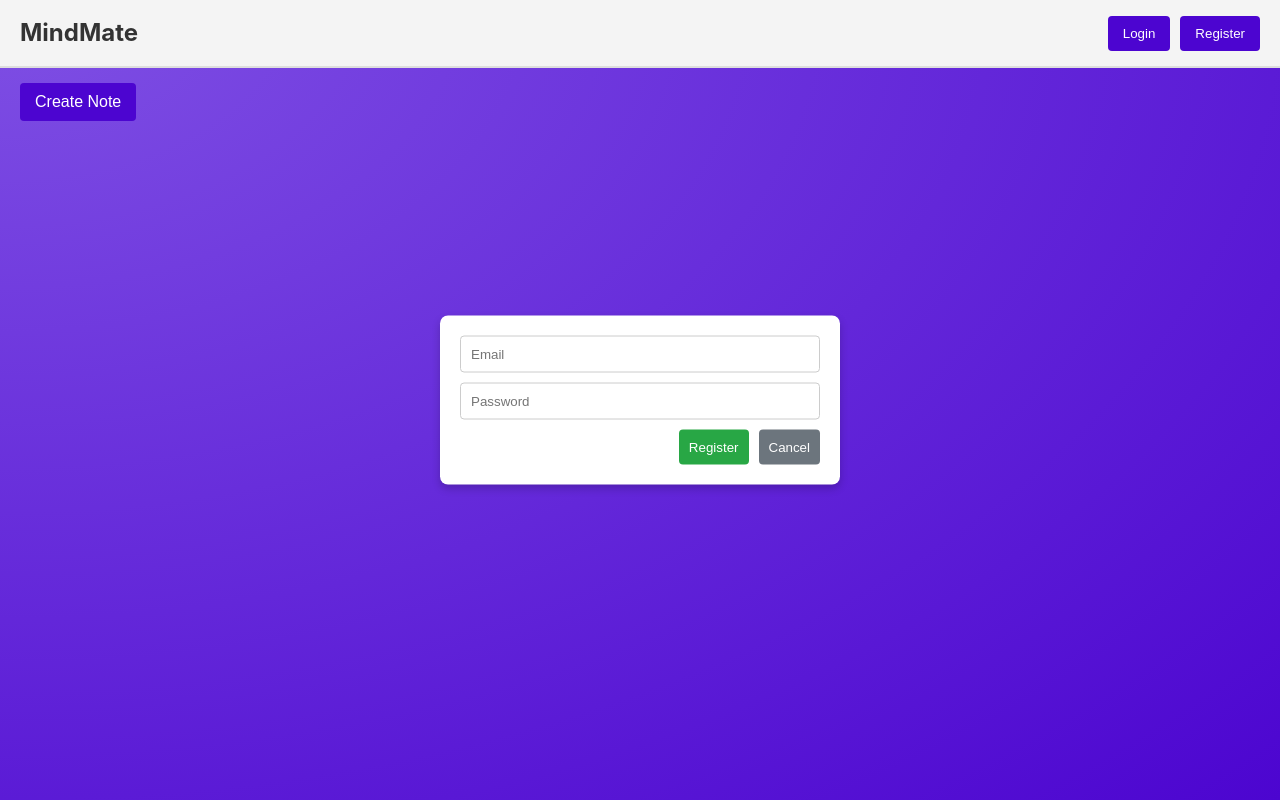
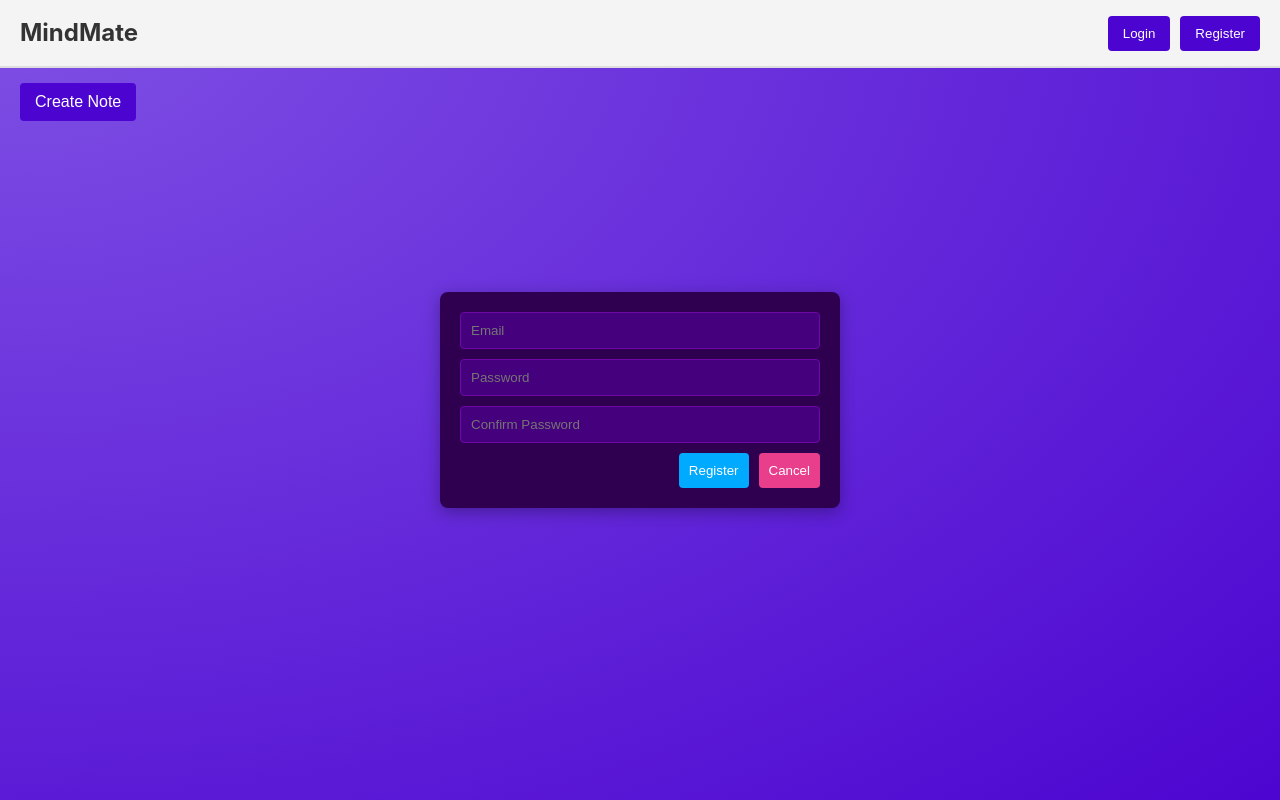
Before and after one commit to MindMate-PEC/MindMate, a React (Vite) app: page / in a window 1280 px wide. Both pictures are taken after a click on the button "Register". Built offline with nearby package versions, Linux system fonts and the light colour scheme.

Commit message:
improved css of register and login form

```diff
--- a/index.html
+++ b/index.html
@@ -3,7 +3,7 @@
 <head>
     <meta charset="UTF-8" />
     <meta name="viewport" content="width=device-width, initial-scale=1.0" />
-    <link rel="icon" type="image/png" href="./favicon_io/android-chrome-512x512.png" />
+    <link rel="icon" type="image/png" href="./favicon_io/android-chrome-192x192.png" />
     <title>MindMate</title>
 </head>
 <body>
--- a/src/Components/Login.module.css
+++ b/src/Components/Login.module.css
@@ -1,16 +1,18 @@
-/* Login.module.css */
-.modal {
+   /* .modal {
     position: fixed;
     top: 50%;
     left: 50%;
     transform: translate(-50%, -50%);
-    background-color: white;
+    background-color: #2e004f;
     padding: 20px;
-    box-shadow: 0 4px 8px rgba(0, 0, 0, 0.2);
+    box-shadow: 0 4px 8px rgba(0, 0, 0, 0.3);
     border-radius: 8px;
     z-index: 1000;
     width: 90%;
     max-width: 400px;
+    color: #fff;
+  transform: translate(-50%, -40%);
+  transition: opacity 1.3s ease, transform 1.3s ease;
   }
 
   .form {
@@ -21,8 +23,11 @@
   .input {
     margin-bottom: 10px;
     padding: 10px;
-    border: 1px solid #ccc;
+    background-color: #45007d;
+    color: #fff;
+    border: 1px solid #6e08a6;
     border-radius: 4px;
+    transition: border-color 0.3s ease, box-shadow 0.3s ease;
   }
 
   .buttonGroup {
@@ -33,7 +38,7 @@
 
   .submitButton {
     padding: 10px;
-    background-color: #007bff;
+    background-color: #00aaff;
     color: white;
     border: none;
     border-radius: 4px;
@@ -41,12 +46,12 @@
   }
 
   .submitButton:hover {
-    background-color: #0056b3;
+    background-color: #0088cc;
   }
 
   .cancelButton {
     padding: 10px;
-    background-color: #6c757d;
+    background-color: #e83e8c;
     color: white;
     border: none;
     border-radius: 4px;
@@ -54,5 +59,85 @@
   }
 
   .cancelButton:hover {
-    background-color: #5a6268;
+    background-color: #d63384;
   }
+
+ */
+
+ /* Overlay for dimming the background */
+.overlay {
+  position: fixed;
+  top: 0;
+  left: 0;
+  width: 100%;
+  height: 100%;
+  background-color: rgba(46, 0, 79, 0.7); /* Semi-transparent overlay */
+  z-index: 999; /* Below modal but above other content */
+  opacity: 0; /* Start hidden */
+  transition: opacity 0.3s ease; /* Smooth transition for showing */
+}
+
+/* Modal styles */
+.modal {
+  position: fixed;
+  top: 50%;
+  left: 50%;
+  transform: translate(-50%, -50%);
+  background-color: #2e004f; /* A deeper purple for background */
+  padding: 20px;
+  box-shadow: 0 4px 8px rgba(0, 0, 0, 0.3);
+  border-radius: 8px;
+  z-index: 1000; /* Above overlay */
+  width: 90%;
+  max-width: 400px;
+  color: #fff; /* White text for contrast */
+  opacity: 1; /* Fully visible when shown */
+  transition: opacity 1.3s ease, transform 1.3s ease; /* Smooth transitions */
+}
+
+.form {
+  display: flex;
+  flex-direction: column;
+}
+
+.input {
+  margin-bottom: 10px;
+  padding: 10px;
+  background-color: #45007d; /* A lighter purple for inputs */
+  color: #fff;
+  border: 1px solid #6e08a6; /* A subtle purple border */
+  border-radius: 4px;
+  transition: border-color 0.3s ease, box-shadow 0.3s ease;
+}
+
+.buttonGroup {
+  display: flex;
+  justify-content: flex-end;
+  gap: 10px;
+}
+
+.submitButton {
+  padding: 10px;
+  background-color: #00aaff; /* Vibrant blue for the submit button */
+  color: white;
+  border: none;
+  border-radius: 4px;
+  cursor: pointer;
+}
+
+.submitButton:hover {
+  background-color: #0088cc; /* Darker blue on hover */
+}
+
+.cancelButton {
+  padding: 10px;
+  background-color: #e83e8c; /* Vibrant pink for cancel button */
+  color: white;
+  border: none;
+  border-radius: 4px;
+  cursor: pointer;
+}
+
+.cancelButton:hover {
+  background-color: #d63384; /* Darker pink on hover */
+}
--- a/src/Components/Register.jsx
+++ b/src/Components/Register.jsx
@@ -1,27 +1,30 @@
 // Register.jsx
-import React, { useState } from 'react';
-import styles from './Register.module.css';
-import {registerUser} from "../api"
-
+import React, { useState } from "react";
+import styles from "./Register.module.css";
+import { registerUser } from "../api";
 
 function Register({ onClose }) {
-  const [email, setEmail] = useState('');
-  const [password, setPassword] = useState('');
-  const [errorMessage, setErrorMessage] = useState('');
+  const [email, setEmail] = useState("");
+  const [password, setPassword] = useState("");
+  const [confirmPassword, setConfirmPassword] = useState("");
+  const [errorMessage, setErrorMessage] = useState("");
 
   const handleRegister = async (event) => {
     event.preventDefault();
-    setErrorMessage('');
+    setErrorMessage("");
 
     try {
-
+      if (password != confirmPassword) {
+        alert("Passwords dont match");
+        window.location.reload();
+        throw new Error("Passwords dont match");
+      }
       const data = await registerUser(email, password);
-
+      alert("User registered succesfully");
       onClose();
     } catch (error) {
-      setErrorMessage(error.message || 'Login failed. Please try again.');
+      setErrorMessage(error.message || "Login failed. Please try again.");
     }
-    alert("User registered succesfully");
   };
 
   return (
@@ -43,9 +46,25 @@ function Register({ onClose }) {
           required
           className={styles.input}
         />
+        <input
+          type="password"
+          value={confirmPassword}
+          onChange={(e) => setConfirmPassword(e.target.value)}
+          placeholder="Confirm Password"
+          required
+          className={styles.input}
+        />
         <div className={styles.buttonGroup}>
-          <button type="submit" className={styles.submitButton}>Register</button>
-          <button type="button" className={styles.cancelButton} onClick={onClose}>Cancel</button>
+          <button type="submit" className={styles.submitButton}>
+            Register
+          </button>
+          <button
+            type="button"
+            className={styles.cancelButton}
+            onClick={onClose}
+          >
+            Cancel
+          </button>
         </div>
       </form>
     </div>
--- a/src/Components/Register.module.css
+++ b/src/Components/Register.module.css
@@ -1,16 +1,19 @@
 /* Register.module.css */
+
 .modal {
   position: fixed;
   top: 50%;
   left: 50%;
   transform: translate(-50%, -50%);
-    background-color: white;
+  background-color: #2e004f; /* Dark purple for modal background */
   padding: 20px;
-    box-shadow: 0 4px 8px rgba(0, 0, 0, 0.2);
+  box-shadow: 0 4px 16px rgba(0, 0, 0, 0.3); /* Enhanced shadow for depth */
   border-radius: 8px;
   z-index: 1000;
   width: 90%;
   max-width: 400px;
+  color: #fff; /* White text for contrast */
+  transition: opacity 0.3s ease; /* Smooth transition */
 }
 
 .form {
@@ -21,8 +24,16 @@
 .input {
   margin-bottom: 10px;
   padding: 10px;
-    border: 1px solid #ccc;
+  background-color: #45007d; /* A lighter purple for inputs */
+  color: #fff; /* White text in input */
+  border: 1px solid #6e08a6; /* Subtle purple border */
   border-radius: 4px;
+  transition: border-color 0.3s ease, box-shadow 0.3s ease;
+}
+
+.input:focus {
+  border-color: #00aaff; /* Change border color on focus */
+  box-shadow: 0 0 5px rgba(0, 170, 255, 0.5); /* Soft glow effect */
 }
 
 .buttonGroup {
@@ -33,26 +44,30 @@
 
 .submitButton {
   padding: 10px;
-    background-color: #28a745;
+  background-color: #00aaff; /* Vibrant blue for the submit button */
   color: white;
   border: none;
   border-radius: 4px;
   cursor: pointer;
+  transition: background-color 0.3s ease, transform 0.3s ease; /* Smooth transition */
 }
 
 .submitButton:hover {
-    background-color: #218838;
+  background-color: #0088cc; /* Darker blue on hover */
+  transform: scale(1.05); /* Slight grow effect on hover */
 }
 
 .cancelButton {
   padding: 10px;
-    background-color: #6c757d;
+  background-color: #e83e8c; /* Vibrant pink for cancel button */
   color: white;
   border: none;
   border-radius: 4px;
   cursor: pointer;
+  transition: background-color 0.3s ease, transform 0.3s ease; /* Smooth transition */
 }
 
 .cancelButton:hover {
-    background-color: #5a6268;
+  background-color: #d63384; /* Darker pink on hover */
+  transform: scale(1.05); /* Slight grow effect on hover */
 }
```
Also changed, not shown: src/Components/Login.jsx (indentation only), 1 other file (tests, documents, lock files or other folders). Lines whose indentation alone changed are shown as unchanged.
